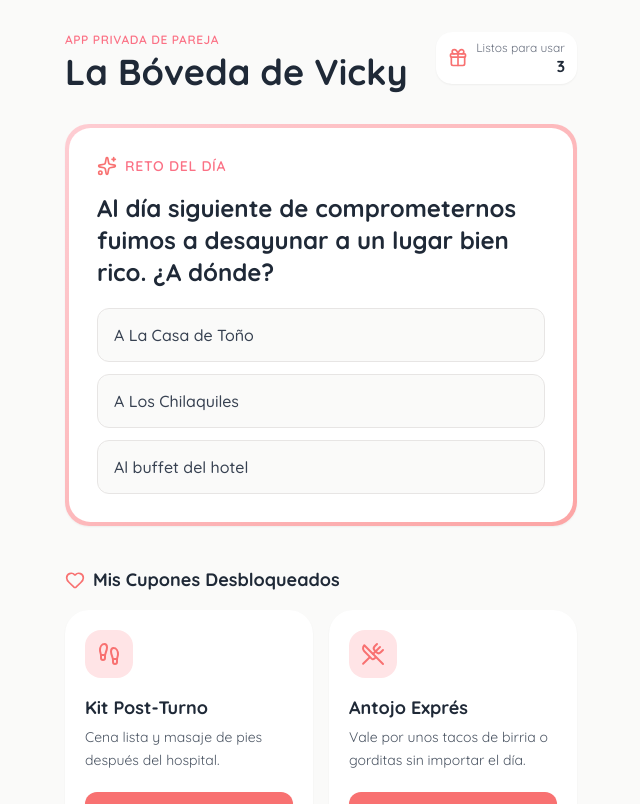
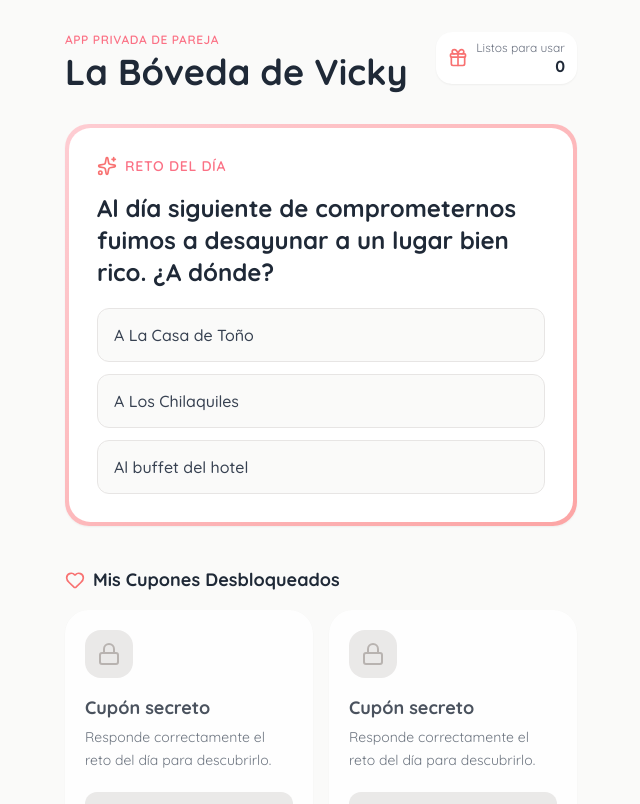
Before and after one commit to Rax0dev/trivia-cuponera, a React (Vite) app: page / in a window 1280 px wide. Shown: the top 804 px of the page, without its empty margins (319-959 px from the left). Built offline with nearby package versions, Linux system fonts and the light colour scheme.

Commit message:
Add 30 coupons with daily random unlock logic

```diff
--- a/src/App.jsx
+++ b/src/App.jsx
@@ -3,11 +3,29 @@ import {
   Heart,
   Sparkles,
   Gift,
-  Footprints,
   UtensilsCrossed,
   Gamepad2,
   CheckCircle2,
   X,
+  Star,
+  Music,
+  BookOpen,
+  Sunrise,
+  ShoppingBag,
+  IceCream,
+  Soup,
+  Moon,
+  Tv,
+  Film,
+  Plane,
+  Compass,
+  Building2,
+  Droplets,
+  EyeOff,
+  CalendarX,
+  Users,
+  Smile,
+  Lock,
 } from 'lucide-react'
 
 const QUESTIONS = [
@@ -341,18 +359,124 @@ function getDailyTrivia() {
 
 const INITIAL_COUPONS = [
   {
-    id: 'kit-post-turno',
-    title: 'Kit Post-Turno',
-    description: 'Cena lista y masaje de pies después del hospital.',
-    icon: Footprints,
+    id: 'masaje-express',
+    title: 'Masaje Express',
+    description: '15 minutos de masaje donde tú elijas.',
+    icon: Sparkles,
     redeemed: false,
+    locked: true,
+  },
+  {
+    id: 'cena-velas',
+    title: 'Cena a la Luz de Velas',
+    description: 'Yo preparo la cena y el ambiente especial.',
+    icon: UtensilsCrossed,
+    redeemed: false,
+    locked: true,
+  },
+  {
+    id: 'dia-mimos',
+    title: 'Día de Mimoss',
+    description: 'Un día entero de abrazos, besos y atención.',
+    icon: Heart,
+    redeemed: false,
+    locked: true,
+  },
+  {
+    id: 'cita-sorpresa',
+    title: 'Cita Sorpresa',
+    description: 'Yo planeo una salida sorpresa para nosotros.',
+    icon: Sparkles,
+    redeemed: false,
+    locked: true,
+  },
+  {
+    id: 'noche-estrellas',
+    title: 'Noche de Estrellas',
+    description: 'Película juntos con palomitas y cobijas.',
+    icon: Star,
+    redeemed: false,
+    locked: true,
+  },
+  {
+    id: 'baile-sala',
+    title: 'Baile en la Sala',
+    description: 'Bailamos nuestras canciones favoritas en casa.',
+    icon: Music,
+    redeemed: false,
+    locked: true,
+  },
+  {
+    id: 'poema-carta',
+    title: 'Poema o Carta',
+    description: 'Te escribo algo bonito a mano.',
+    icon: BookOpen,
+    redeemed: false,
+    locked: true,
+  },
+  {
+    id: 'despertar-juntos',
+    title: 'Despertar Juntos',
+    description: 'Desayuno en la cama un día que elijas.',
+    icon: Sunrise,
+    redeemed: false,
+    locked: true,
   },
   {
     id: 'antojo-expres',
     title: 'Antojo Exprés',
-    description: 'Vale por unos tacos de birria o gorditas sin importar el día.',
+    description: 'Vale por tacos, gorditas o lo que se te antoje.',
     icon: UtensilsCrossed,
     redeemed: false,
+    locked: true,
+  },
+  {
+    id: 'rappi-libre',
+    title: 'Rappi Libre',
+    description: 'Pido lo que quieras por Rappi sin reclamos.',
+    icon: ShoppingBag,
+    redeemed: false,
+    locked: true,
+  },
+  {
+    id: 'postre-sorpresa',
+    title: 'Postre Sorpresa',
+    description: 'Vamos por un postre a algún lugar especial.',
+    icon: IceCream,
+    redeemed: false,
+    locked: true,
+  },
+  {
+    id: 'subway-lujo',
+    title: 'Subway de Lujo',
+    description: 'Nuestra cena fancy favorita, unos Subway.',
+    icon: UtensilsCrossed,
+    redeemed: false,
+    locked: true,
+  },
+  {
+    id: 'desayuno-favorito',
+    title: 'Desayuno Favorito',
+    description: 'Yo preparo tu desayuno favorito en casa.',
+    icon: Sunrise,
+    redeemed: false,
+    locked: true,
+  },
+  {
+    id: 'comida-reconfortante',
+    title: 'Comida Reconfortante',
+    description: 'Preparo tu platillo favorito para consentirte.',
+    icon: Soup,
+    redeemed: false,
+    locked: true,
+  },
+  {
+    id: 'cena-post-turno',
+    title: 'Cena Post-Turno',
+    description: 'Cena lista cuando llegues del hospital.',
+    icon: Moon,
+    redeemed: false,
+    locked: true,
   },
   {
     id: 'player-1',
@@ -360,6 +484,119 @@ const INITIAL_COUPONS = [
     description: 'Tú eliges el próximo juego cooperativo.',
     icon: Gamepad2,
     redeemed: false,
+    locked: true,
+  },
+  {
+    id: 'juegos-mesa',
+    title: 'Noche de Juegos de Mesa',
+    description: 'Dominó, UNO y Conecta 4 hasta tarde.',
+    icon: Gamepad2,
+    redeemed: false,
+    locked: true,
+  },
+  {
+    id: 'maraton-malcolm',
+    title: 'Maratón Malcolm',
+    description: 'Capítulos de Malcolm el de enmedio juntos.',
+    icon: Tv,
+    redeemed: false,
+    locked: true,
+  },
+  {
+    id: 'maraton-bbt',
+    title: 'Maratón Big Bang',
+    description: 'Capítulos de The Big Bang Theory juntos.',
+    icon: Tv,
+    redeemed: false,
+    locked: true,
+  },
+  {
+    id: 'cine-casa',
+    title: 'Cine en Casa',
+    description: 'Película a tu elección con snacks incluidos.',
+    icon: Film,
+    redeemed: false,
+    locked: true,
+  },
+  {
+    id: 'tarde-videojuegos',
+    title: 'Tarde de Videojuegos',
+    description: 'Jugamos lo que tú quieras juntos.',
+    icon: Gamepad2,
+    redeemed: false,
+    locked: true,
+  },
+  {
+    id: 'viaje-sorpresa',
+    title: 'Viaje Sorpresa',
+    description: 'Un viajecito corto a donde tú elijas.',
+    icon: Plane,
+    redeemed: false,
+    locked: true,
+  },
+  {
+    id: 'dia-aventura',
+    title: 'Día de Aventura',
+    description: 'Un día visitando un lugar nuevo que no conozcamos.',
+    icon: Compass,
+    redeemed: false,
+    locked: true,
+  },
+  {
+    id: 'zoologico-round-2',
+    title: 'Zoológico Round 2',
+    description: 'Otra visita al zoológico, esta vez sin perder tarjetas.',
+    icon: Smile,
+    redeemed: false,
+    locked: true,
+  },
+  {
+    id: 'cdmx-tour',
+    title: 'CDMX Tour',
+    description: 'Un día recorriendo lugares emblemáticos.',
+    icon: Building2,
+    redeemed: false,
+    locked: true,
+  },
+  {
+    id: 'tolantongo-relax',
+    title: 'Tolantongo Relax',
+    description: 'Otro día de aguas termales y relajación.',
+    icon: Droplets,
+    redeemed: false,
+    locked: true,
+  },
+  {
+    id: 'modo-espia',
+    title: 'Modo Espía',
+    description: 'Un plan secreto solo para nosotros.',
+    icon: EyeOff,
+    redeemed: false,
+    locked: true,
+  },
+  {
+    id: 'dia-sin-compromisos',
+    title: 'Día sin Compromisos',
+    description: 'Un día completo a tu manera, sin planes.',
+    icon: CalendarX,
+    redeemed: false,
+    locked: true,
+  },
+  {
+    id: 'mejor-equipo',
+    title: 'Mejor Equipo',
+    description: 'Recordamos por qué seguimos siendo el mejor equipo.',
+    icon: Users,
+    redeemed: false,
+    locked: true,
+  },
+  {
+    id: 'anillo-promesa',
+    title: 'Anillo de Promesa',
+    description: 'Un gesto que refuerce nuestro compromiso.',
+    icon: Heart,
+    redeemed: false,
+    locked: true,
   },
 ]
 
@@ -471,33 +708,54 @@ function CouponCard({ coupon, onRedeem }) {
         'flex flex-col rounded-3xl bg-white p-5 shadow-sm transition-all duration-300',
         'hover:shadow-md hover:-translate-y-0.5',
         coupon.redeemed ? 'opacity-70 grayscale' : '',
+        coupon.locked ? 'opacity-80' : '',
       ].join(' ')}
     >
-      <div className="mb-4 flex h-12 w-12 items-center justify-center rounded-2xl bg-rose-100 text-red-400">
-        <Icon className="h-6 w-6" aria-hidden="true" />
+      <div
+        className={[
+          'mb-4 flex h-12 w-12 items-center justify-center rounded-2xl',
+          coupon.locked ? 'bg-stone-200 text-stone-400' : 'bg-rose-100 text-red-400',
+        ].join(' ')}
+      >
+        {coupon.locked ? (
+          <Lock className="h-6 w-6" aria-hidden="true" />
+        ) : (
+          <Icon className="h-6 w-6" aria-hidden="true" />
+        )}
       </div>
 
-      <h3 className="mb-1 text-lg font-bold text-gray-800">{coupon.title}</h3>
+      <h3 className="mb-1 text-lg font-bold text-gray-800">
+        {coupon.locked ? 'Cupón secreto' : coupon.title}
+      </h3>
       <p className="mb-5 flex-1 text-sm leading-relaxed text-gray-600">
-        {coupon.description}
+        {coupon.locked
+          ? 'Responde correctamente el reto del día para descubrirlo.'
+          : coupon.description}
       </p>
 
       <button
         type="button"
-        disabled={coupon.redeemed}
+        disabled={coupon.redeemed || coupon.locked}
         onClick={() => onRedeem(coupon.id)}
         className={[
           'mt-auto w-full rounded-xl py-3 font-semibold transition-all duration-200',
           'focus-visible:outline-none focus-visible:ring-2 focus-visible:ring-red-400 focus-visible:ring-offset-2',
           coupon.redeemed
             ? 'cursor-not-allowed bg-stone-200 text-stone-500'
-            : 'bg-red-400 text-white shadow-sm hover:bg-red-500 active:scale-95',
+            : coupon.locked
+              ? 'cursor-not-allowed bg-stone-200 text-stone-400'
+              : 'bg-red-400 text-white shadow-sm hover:bg-red-500 active:scale-95',
         ].join(' ')}
       >
         {coupon.redeemed ? (
           <span className="flex items-center justify-center gap-2">
             <CheckCircle2 className="h-4 w-4" aria-hidden="true" />
             Canjeado
+          </span>
+        ) : coupon.locked ? (
+          <span className="flex items-center justify-center gap-2">
+            <Lock className="h-4 w-4" aria-hidden="true" />
+            Bloqueado
           </span>
         ) : (
           'Canjear'
@@ -599,11 +857,39 @@ function App() {
   })
   const [selectedOptionId, setSelectedOptionId] = useState(null)
   const [wrongOptionId, setWrongOptionId] = useState(null)
-  const [coupons, setCoupons] = useState(INITIAL_COUPONS)
+  const [coupons, setCoupons] = useState(() => {
+    if (typeof window === 'undefined') return INITIAL_COUPONS
+    const unlocked = JSON.parse(window.localStorage.getItem('unlockedCouponIds') || '[]')
+    const redeemed = JSON.parse(window.localStorage.getItem('redeemedCouponIds') || '[]')
+    return INITIAL_COUPONS.map((c) => ({
+      ...c,
+      locked: !unlocked.includes(c.id),
+      redeemed: redeemed.includes(c.id),
+    }))
+  })
   const [modalCouponId, setModalCouponId] = useState(null)
 
-  const readyCount = coupons.filter((c) => !c.redeemed).length
+  const readyCount = coupons.filter((c) => !c.locked && !c.redeemed).length
   const modalCoupon = coupons.find((c) => c.id === modalCouponId) || null
+
+  const saveCoupons = (nextCoupons) => {
+    const unlocked = nextCoupons.filter((c) => !c.locked).map((c) => c.id)
+    const redeemed = nextCoupons.filter((c) => c.redeemed).map((c) => c.id)
+    window.localStorage.setItem('unlockedCouponIds', JSON.stringify(unlocked))
+    window.localStorage.setItem('redeemedCouponIds', JSON.stringify(redeemed))
+  }
+
+  const unlockRandomCoupon = () => {
+    const locked = coupons.filter((c) => c.locked && !c.redeemed)
+    if (locked.length === 0) return
+    const randomIndex = Math.floor(Math.random() * locked.length)
+    const couponToUnlock = locked[randomIndex]
+    const nextCoupons = coupons.map((c) =>
+      c.id === couponToUnlock.id ? { ...c, locked: false } : c
+    )
+    setCoupons(nextCoupons)
+    saveCoupons(nextCoupons)
+  }
 
   const handleAnswer = (option) => {
     setSelectedOptionId(option.id)
@@ -614,6 +900,7 @@ function App() {
         setTriviaStatus('success')
         window.localStorage.setItem('triviaStatus', 'success')
         window.localStorage.setItem('triviaDate', todayKey)
+        unlockRandomCoupon()
       }, 400)
     } else {
       setWrongOptionId(option.id)
@@ -644,9 +931,11 @@ function App() {
 
   const confirmRedeem = () => {
     const coupon = coupons.find((c) => c.id === modalCouponId)
-    setCoupons((prev) =>
-      prev.map((c) => (c.id === modalCouponId ? { ...c, redeemed: true } : c))
+    const nextCoupons = coupons.map((c) =>
+      c.id === modalCouponId ? { ...c, redeemed: true } : c
     )
+    setCoupons(nextCoupons)
+    saveCoupons(nextCoupons)
     setModalCouponId(null)
 
     if (coupon) {
```
